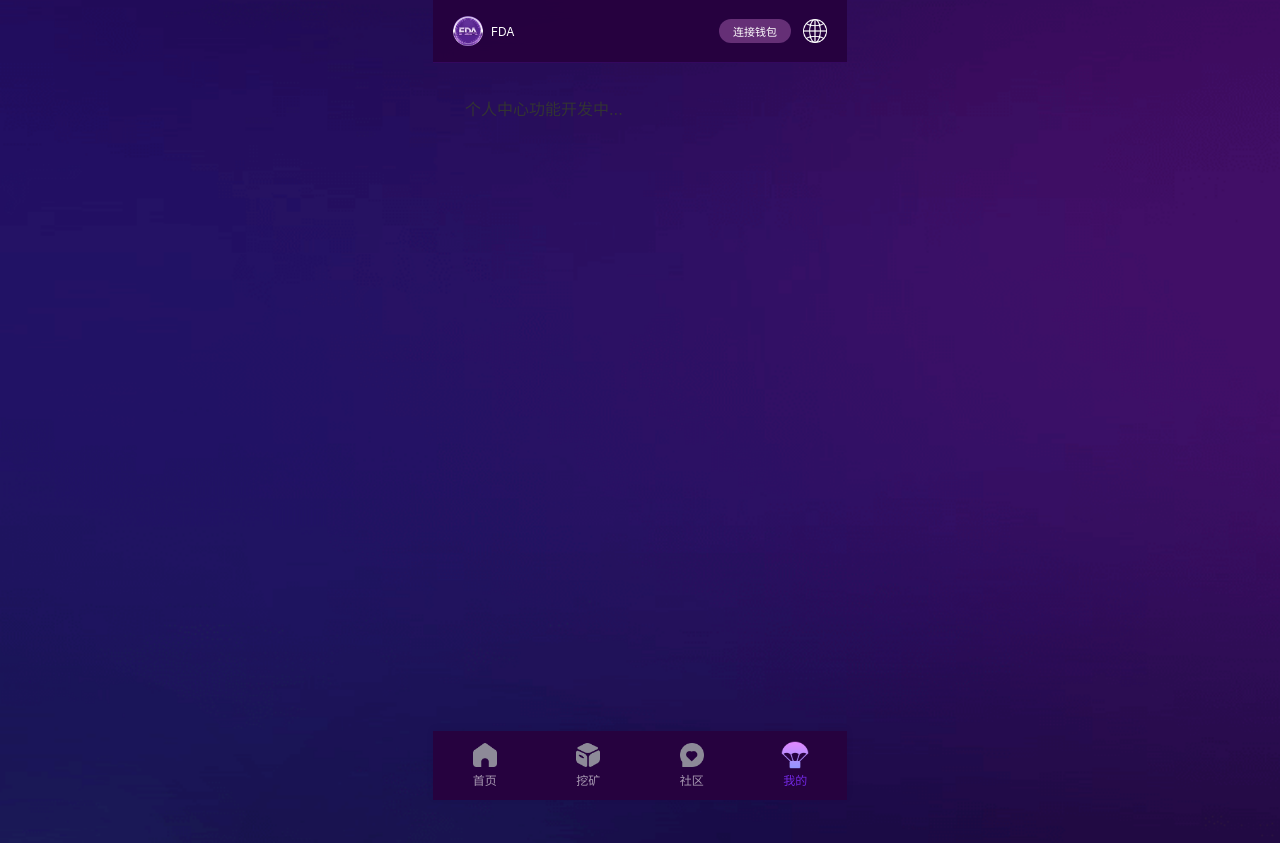
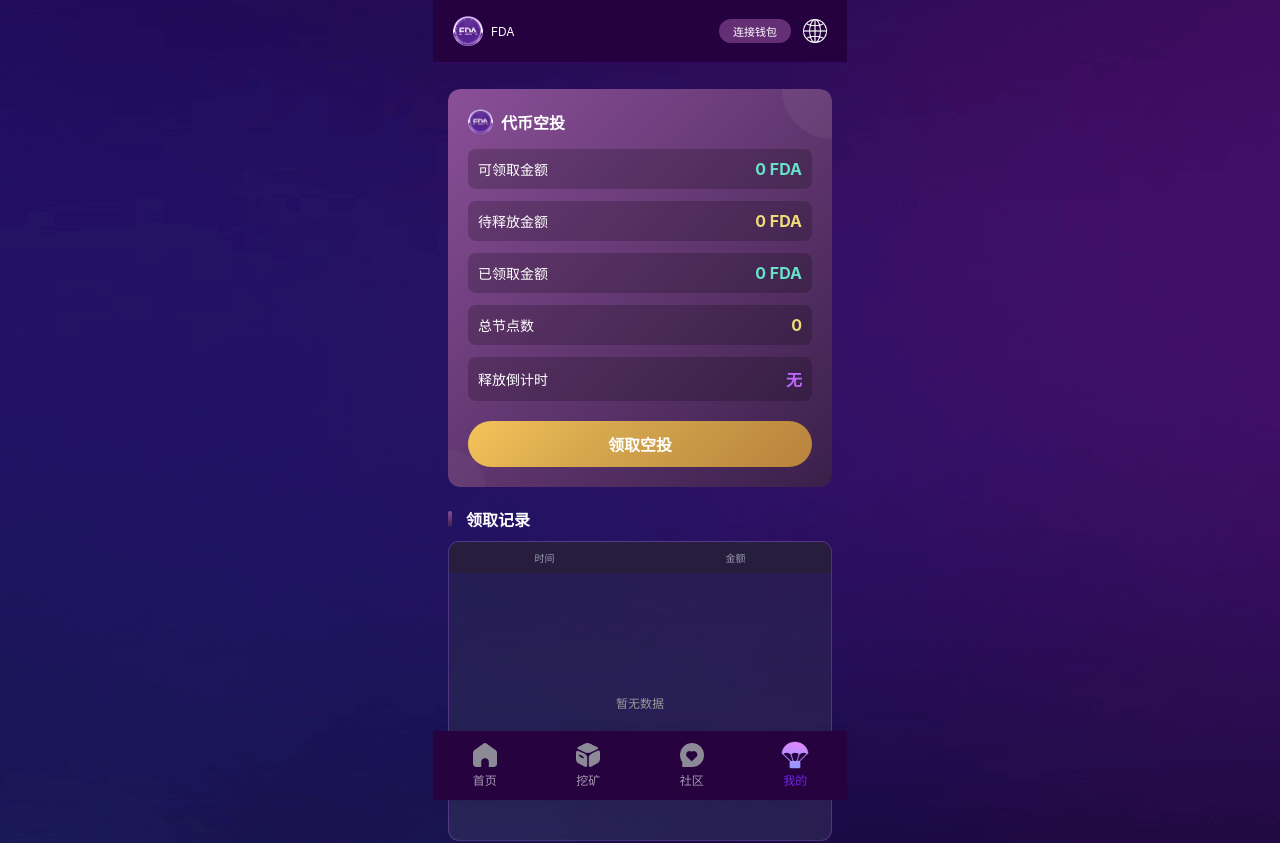
Before and after one commit to ken008009/fda-clone, a Vue app: page /mine in a window 1280 px wide. Shown: the top 843 px of the page. Built offline with nearby package versions, Linux system fonts and the light colour scheme.

Commit message:
完善社区和个人中心页面：新增用户等级、数据统计、布道列表及代币空投领取功能

```diff
--- a/src/components/Tabbar.vue
+++ b/src/components/Tabbar.vue
@@ -30,7 +30,7 @@ const tabs: TabItem[] = [
     icon: '/static/tabbar/home.png',
     activeIcon: '/static/tabbar/home-active.png'
   },
-    {
+  {
     path: '/pledge',
     name: '挖矿',
     icon: '/static/tabbar/pledge.png',
--- a/src/views/community.vue
+++ b/src/views/community.vue
@@ -2,9 +2,65 @@
   <div class="community-page">
     <Header />
     <div class="container">
-      <div class="content">
-        <p class="description">社区功能开发中...</p>
+      <div class="info-card">
+        <div class="user-row">
+          <span class="address-tag">0x2e24...c33e</span>
+          <span>等级:</span>
+          <span class="level-text">F0</span>
+        </div>
+
+        <div class="stats-grid">
+          <div class="stats-item">
+            <span class="stats-num">0</span>
+            <span class="stats-label">布道人数</span>
+          </div>
+          <div class="stats-item">
+            <span class="stats-num">0</span>
+            <span class="stats-label">有效用户</span>
+          </div>
+          <div class="stats-item">
+            <span class="stats-num">0</span>
+            <span class="stats-label">社区人数</span>
+          </div>
+          <div class="stats-item">
+            <span class="stats-num">0.00 U</span>
+            <span class="stats-label">累计收益</span>
+          </div>
+          <div class="stats-item">
+            <span class="stats-num">0 U</span>
+            <span class="stats-label">社区业绩</span>
+          </div>
+          <div class="stats-item">
+            <span class="stats-num">0</span>
+            <span class="stats-label">团队IDO总量</span>
+          </div>
+          <div class="stats-item">
+            <span class="stats-num">0</span>
+            <span class="stats-label">个人已赎回业绩</span>
+          </div>
+          <div class="stats-item relative">
+            <span class="arrow-icon">></span>
+            <span class="stats-num">0</span>
+            <span class="stats-label">团队已赎回业绩</span>
+          </div>
+        </div>
       </div>
+
+      <h3 class="list-title">布道列表</h3>
+
+      <div class="table-card">
+        <div class="table-header">
+          <span>钱包地址</span>
+          <span>用户等级</span>
+          <span>个人业绩</span>
+          <span>团队业绩</span>
+        </div>
+        <div class="empty-state">
+          <p>暂无数据</p>
+        </div>
+      </div>
+
+      <div class="safe-bottom"></div>
     </div>
   </div>
 </template>
@@ -14,24 +70,135 @@ import Header from '@/components/Header.vue'
 </script>
 
 <style lang="scss" scoped>
-@use '@/styles/variables.scss' as *;
-
 .community-page {
   min-height: 100vh;
   padding-top: 64px;
+}
 
-  .container {
-    max-width: 1200px;
-    margin: 0 auto;
-    padding: $spacing-xl;
+.container {
+  padding: 0 15px;
+}
+
+.info-card {
+  margin-top: 25px;
+  padding: 12px 15px 35px;
+  background-image: linear-gradient(180deg, rgba(42, 46, 60, 0.36), rgba(64, 62, 101, 0.4));
+  border: 1px solid rgba(196, 119, 255, 0.25);
+  border-radius: 10px;
+}
+
+.user-row {
+  display: flex;
+  align-items: center;
+  gap: 8px;
+  font-size: 12px;
+  color: #fff;
+
+  .address-tag {
+    padding: 4px 8px;
+    background: #2F2768;
+    border-radius: 8px;
+    font-size: 10px;
   }
 
-  .content {
-    .description {
-      font-size: 16px;
-      color: $text-primary;
-      margin: 0;
+  .level-text {
+    font-size: 13px;
+    color: #BC68FF;
+    font-weight: bold;
+  }
+}
+
+.stats-grid {
+  display: grid;
+  grid-template-columns: repeat(2, 1fr);
+  gap: 15px;
+  margin-top: 15px;
+
+  .stats-item {
+    display: flex;
+    flex-direction: column;
+    align-items: center;
+    justify-content: center;
+    padding: 10px 0;
+    border: 1px solid #D5B1FF;
+    border-radius: 6px;
+    background: linear-gradient(156deg, #48286D 0%, #593484 52%, #48286D 100%);
+
+    &.relative {
+      position: relative;
+    }
+
+    .arrow-icon {
+      position: absolute;
+      top: 4px;
+      right: 4px;
+      font-size: 12px;
+      color: #ccc;
+    }
+
+    .stats-num {
+      font-size: 18px;
+      font-weight: bold;
+      color: #BC68FF;
+    }
+
+    .stats-label {
+      margin-top: 7px;
+      font-size: 13px;
+      color: #fff;
+      text-align: center;
     }
   }
 }
+
+.list-title {
+  margin: 30px 0 0 0;
+  font-size: 15px;
+  color: #E9E9E9;
+  text-align: center;
+  font-weight: normal;
+}
+
+.table-card {
+  margin-top: 15px;
+  min-height: 300px;
+  overflow: hidden;
+  border: 1px solid rgba(196, 119, 255, 0.25);
+  border-radius: 11px;
+  background-image: linear-gradient(180deg, rgba(42, 46, 60, 0.36), rgba(64, 62, 101, 0.4));
+  padding: 11px 0;
+
+  .table-header {
+    display: flex;
+    align-items: center;
+    background: #271D3D;
+    padding: 8px 0;
+    margin: -11px 0 0;
+
+    span {
+      flex: 1;
+      text-align: center;
+      font-size: 10px;
+      color: #969AB1;
+    }
+  }
+
+  .empty-state {
+    display: flex;
+    flex-direction: column;
+    align-items: center;
+    justify-content: center;
+    height: 250px;
+
+    p {
+      margin-top: 8px;
+      font-size: 12px;
+      color: #999;
+    }
+  }
+}
+
+.safe-bottom {
+  height: 50px;
+}
 </style>
--- a/src/views/mine.vue
+++ b/src/views/mine.vue
@@ -2,9 +2,61 @@
   <div class="mine-page">
     <Header />
     <div class="container">
-      <div class="content">
-        <p class="description">个人中心功能开发中...</p>
+      <div class="airdrop-card">
+        <div class="card-bg"></div>
+        <div class="card-content">
+          <div class="card-header">
+            <img src="/static/images/logo.png" alt="FDA" class="card-logo" />
+            <h2 class="card-title">代币空投</h2>
+          </div>
+
+          <div class="stats-list">
+            <div class="stats-row">
+              <span class="stats-name">可领取金额</span>
+              <span class="stats-value green">0 FDA</span>
+            </div>
+            <div class="stats-row">
+              <span class="stats-name">待释放金额</span>
+              <span class="stats-value yellow">0 FDA</span>
+            </div>
+            <div class="stats-row">
+              <span class="stats-name">已领取金额</span>
+              <span class="stats-value green">0 FDA</span>
+            </div>
+            <div class="stats-row">
+              <span class="stats-name">总节点数</span>
+              <span class="stats-value yellow">0</span>
+            </div>
+            <div class="stats-row">
+              <span class="stats-name">释放倒计时</span>
+              <span class="stats-value purple">无</span>
+            </div>
+          </div>
+
+          <button class="claim-btn">领取空投</button>
+        </div>
+        <div class="deco-circle top"></div>
+        <div class="deco-circle bottom"></div>
       </div>
+
+      <div class="record-section">
+        <div class="section-title-wrap">
+          <div class="title-bar"></div>
+          <h3 class="section-title">领取记录</h3>
+        </div>
+
+        <div class="table-card">
+          <div class="table-header">
+            <span>时间</span>
+            <span>金额</span>
+          </div>
+          <div class="empty-state">
+            <p>暂无数据</p>
+          </div>
+        </div>
+      </div>
+
+      <div class="safe-bottom"></div>
     </div>
   </div>
 </template>
@@ -14,24 +66,206 @@ import Header from '@/components/Header.vue'
 </script>
 
 <style lang="scss" scoped>
-@use '@/styles/variables.scss' as *;
-
 .mine-page {
   min-height: 100vh;
   padding-top: 64px;
+}
 
-  .container {
-    max-width: 1200px;
-    margin: 0 auto;
-    padding: $spacing-xl;
+.container {
+  padding: 0 15px;
+}
+
+.airdrop-card {
+  position: relative;
+  margin-top: 25px;
+  overflow: hidden;
+  border-radius: 12px;
+
+  .card-bg {
+    position: absolute;
+    inset: 0;
+    border-radius: 12px;
+    background: linear-gradient(135deg, #8A4F98 0%, #3A1F4A 100%);
   }
 
-  .content {
-    .description {
+  .card-content {
+    position: relative;
+    z-index: 10;
+    padding: 20px;
+  }
+
+  .card-header {
+    display: flex;
+    align-items: center;
+    margin-bottom: 15px;
+
+    .card-logo {
+      width: 25px;
+      height: 25px;
+      border-radius: 10px;
+    }
+
+    .card-title {
+      margin: 0 0 0 8px;
       font-size: 16px;
-      color: $text-primary;
-      margin: 0;
+      font-weight: bold;
+      color: #fff;
+    }
+  }
+
+  .stats-list {
+    margin-bottom: 10px;
+
+    .stats-row {
+      display: flex;
+      align-items: center;
+      justify-content: space-between;
+      margin-bottom: 12px;
+      padding: 10px;
+      border-radius: 8px;
+      background: rgba(0, 0, 0, 0.2);
+
+      &:last-child {
+        margin-bottom: 0;
+      }
+
+      .stats-name {
+        font-size: 14px;
+        color: #fff;
+      }
+
+      .stats-value {
+        font-size: 16px;
+        font-weight: bold;
+
+        &.green {
+          color: #66E3C9;
+        }
+
+        &.yellow {
+          color: #EEDC7B;
+        }
+
+        &.purple {
+          color: #BC68FF;
+        }
+      }
+    }
+  }
+
+  .claim-btn {
+    width: 100%;
+    margin-top: 10px;
+    padding: 11px 0;
+    background: linear-gradient(135deg, #F5C359 0%, #D4A64D 40%, #B8823C 100%);
+    color: #fff;
+    font-size: 16px;
+    font-weight: bold;
+    border: none;
+    border-radius: 24px;
+    cursor: pointer;
+    text-align: center;
+    transition: transform 0.15s ease;
+
+    &:active {
+      transform: scale(0.95);
+    }
+  }
+
+  .deco-circle {
+    position: absolute;
+    border-radius: 50%;
+    background: rgba(255, 255, 255, 0.05);
+
+    &.top {
+      top: 0;
+      right: 0;
+      width: 100px;
+      height: 100px;
+      transform: translate(50%, -50%);
+    }
+
+    &.bottom {
+      bottom: 0;
+      left: 0;
+      width: 75px;
+      height: 75px;
+      transform: translate(-50%, 50%);
+      background: rgba(255, 255, 255, 0.03);
     }
   }
 }
+
+.record-section {
+  margin-top: 20px;
+
+  .section-title-wrap {
+    position: relative;
+    margin-bottom: 10px;
+    margin-left: 10px;
+    display: flex;
+    align-items: center;
+
+    .title-bar {
+      position: absolute;
+      left: -10px;
+      top: 50%;
+      width: 4px;
+      height: 16px;
+      border-radius: 2px;
+      background: linear-gradient(180deg, #8A4F98 0%, #3A1F4A 100%);
+      transform: translateY(-50%);
+    }
+
+    .section-title {
+      margin: 0 0 0 8px;
+      font-size: 16px;
+      font-weight: bold;
+      color: #fff;
+    }
+  }
+}
+
+.table-card {
+  margin-top: 10px;
+  min-height: 300px;
+  overflow: hidden;
+  border: 1px solid rgba(196, 119, 255, 0.25);
+  border-radius: 11px;
+  background-image: linear-gradient(180deg, rgba(42, 46, 60, 0.36), rgba(64, 62, 101, 0.4));
+  padding: 11px 0;
+
+  .table-header {
+    display: flex;
+    align-items: center;
+    background: #271D3D;
+    padding: 8px 0;
+    margin: -11px 0 0;
+
+    span {
+      flex: 1;
+      text-align: center;
+      font-size: 10px;
+      color: #969AB1;
+    }
+  }
+
+  .empty-state {
+    display: flex;
+    flex-direction: column;
+    align-items: center;
+    justify-content: center;
+    height: 250px;
+
+    p {
+      margin-top: 8px;
+      font-size: 12px;
+      color: #999;
+    }
+  }
+}
+
+.safe-bottom {
+  height: 50px;
+}
 </style>
```
